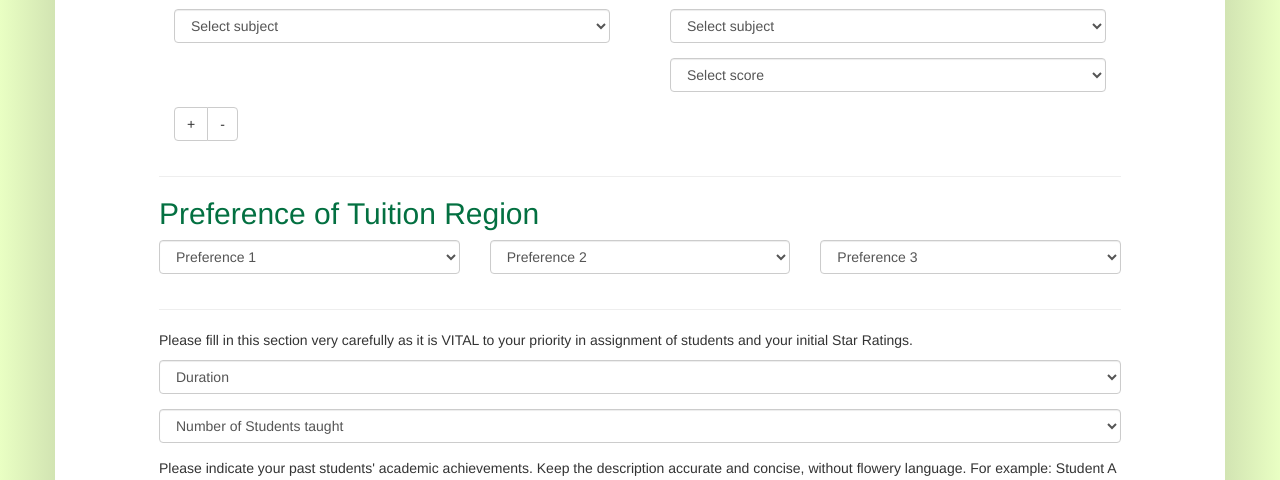
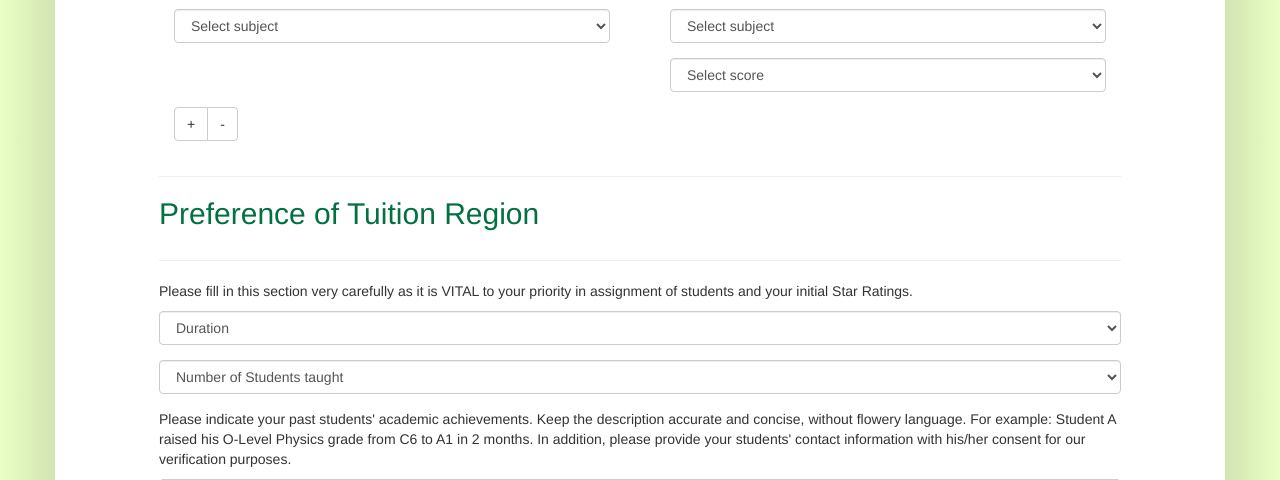
Before and after one commit to liuchang1437/EasyAce, a Django app: page /signup_tutor/ in a window 1280 px wide. Shown: the part 878-1358 px from the top of the page. Run offline with Django 3.2, Linux system fonts and the light colour scheme; some libraries are stand-ins or nearby versions.

Commit message:
modify signup html

```diff
--- a/EasyAce/myView/templates/signup_tutor.html
+++ b/EasyAce/myView/templates/signup_tutor.html
@@ -173,39 +173,50 @@ function validate_form(thisform)
 
       <h1>Preference of Tuition Region</h1>
 			<div class="row">
-			{% if regions %}
-			{% for region in regions %}
+			{% if tutor.tutor_location1  %}
 			<div class="col-xs-4">
 				<div class="form-group">
 					<select class="form-control" id="id_tutor_location_{{ forloop.counter }}" name="tutor_location_{{ forloop.counter }}">
-						<option value="">Preference {{ forloop.counter }}</option>
-						<option value="West" {% if region == "West" %} selected="selected" {% endif %}>West</option>
-						<option value="Central" {% if region == "Central" %} selected="selected" {% endif %}>Central</option>
-						<option value="East" {% if region == "East" %} selected="selected" {% endif %}>East</option>
-						<option value="Northwest" {% if region == "Northwest" %} selected="selected" {% endif %}>NorthWest</option>
-						<option value="North" {% if region == "North" %} selected="selected" {% endif %}>North</option>
-						<option value="Northeast" {% if region == "Northeast" %} selected="selected" {% endif %}>NorthEast</option>
+						<option value="">Preference 1</option>
+						<option value="West" {% if tutor.tutor_location1 == "West" %} selected="selected" {% endif %}>West</option>
+						<option value="Central" {% if  tutor.tutor_location1  == "Central" %} selected="selected" {% endif %}>Central</option>
+						<option value="East" {% if tutor.tutor_location1 == "East" %} selected="selected" {% endif %}>East</option>
+						<option value="Northwest" {% if tutor.tutor_location1 == "Northwest" %} selected="selected" {% endif %}>NorthWest</option>
+						<option value="North" {% if tutor.tutor_location1 == "North" %} selected="selected" {% endif %}>North</option>
+						<option value="Northeast" {% if tutor.tutor_location1 == "Northeast" %} selected="selected" {% endif %}>NorthEast</option>
 					</select>
 				</div>
 			</div>
-			{% endfor %}
 			{% endif %}
-			{% if not regions %}
-			{% for i in "123"|make_list %}
+			{% if tutor.tutor_location2  %}
 			<div class="col-xs-4">
 				<div class="form-group">
-					<select class="form-control" id="id_tutor_location_{{ i }}" name="tutor_location_{{ i }}">
-						<option value="">Preference {{i}}</option>
-						<option value="West">West</option>
-						<option value="Central">Central</option>
-						<option value="East">East</option>
-						<option value="Northwest">NorthWest</option>
-						<option value="North">North</option>
-						<option value="Northeast">NorthEast</option>
+					<select class="form-control" id="id_tutor_location_{{ forloop.counter }}" name="tutor_location_{{ forloop.counter }}">
+						<option value="">Preference 2</option>
+						<option value="West" {% if tutor.tutor_location2 == "West" %} selected="selected" {% endif %}>West</option>
+						<option value="Central" {% if  tutor.tutor_location2  == "Central" %} selected="selected" {% endif %}>Central</option>
+						<option value="East" {% if tutor.tutor_location2 == "East" %} selected="selected" {% endif %}>East</option>
+						<option value="Northwest" {% if tutor.tutor_location2 == "Northwest" %} selected="selected" {% endif %}>NorthWest</option>
+						<option value="North" {% if tutor.tutor_location2 == "North" %} selected="selected" {% endif %}>North</option>
+						<option value="Northeast" {% if tutor.tutor_location2 == "Northeast" %} selected="selected" {% endif %}>NorthEast</option>
 					</select>
 				</div>
 			</div>
-			{% endfor %}
+			{% endif %}
+			{% if tutor.tutor_location3  %}
+			<div class="col-xs-4">
+				<div class="form-group">
+					<select class="form-control" id="id_tutor_location_{{ forloop.counter }}" name="tutor_location_{{ forloop.counter }}">
+						<option value="">Preference 3</option>
+						<option value="West" {% if tutor.tutor_location3 == "West" %} selected="selected" {% endif %}>West</option>
+						<option value="Central" {% if  tutor.tutor_location3  == "Central" %} selected="selected" {% endif %}>Central</option>
+						<option value="East" {% if tutor.tutor_location3 == "East" %} selected="selected" {% endif %}>East</option>
+						<option value="Northwest" {% if tutor.tutor_location3 == "Northwest" %} selected="selected" {% endif %}>NorthWest</option>
+						<option value="North" {% if tutor.tutor_location3 == "North" %} selected="selected" {% endif %}>North</option>
+						<option value="Northeast" {% if tutor.tutor_location3 == "Northeast" %} selected="selected" {% endif %}>NorthEast</option>
+					</select>
+				</div>
+			</div>
 			{% endif %}
 			</div>
       <hr>
@@ -214,13 +225,13 @@ function validate_form(thisform)
       <div class="form-group">
         <select class="form-control" id="id_teach_duration" name="teach_duration">
           <option value="">Duration</option>
-          <option value="Never" {% if tutor.duration == "Never" %} selected="selected" {% endif %}>Never</option>
-          <option value="1 month" {% if tutor.duration == "1 month" %} selected="selected" {% endif %}>1 month</option>
-          <option value="1-3 month" {% if tutor.duration == "1-3 month" %} selected="selected" {% endif %}>1-3 month</option>
-          <option value="3-6 month" {% if tutor.duration == "3-6 month" %} selected="selected" {% endif %}>3-6 month</option>
-          <option value="6-12 month" {% if tutor.duration == "6-12 month" %} selected="selected" {% endif %}>6-12 month</option>
-          <option value=">1 year" {% if tutor.duration == "1 year" %} selected="selected" {% endif %}>>1 year</option>
-          <option value=">2 year" {% if tutor.duration == "2 year" %} selected="selected" {% endif %}>>2 year</option>
+          <option value="Never" {% if tutor.teach_duration == "Never" %} selected="selected" {% endif %}>Never</option>
+          <option value="1 month" {% if tutor.teach_duration == "1 month" %} selected="selected" {% endif %}>1 month</option>
+          <option value="1-3 month" {% if tutor.teach_duration == "1-3 month" %} selected="selected" {% endif %}>1-3 month</option>
+          <option value="3-6 month" {% if tutor.teach_duration == "3-6 month" %} selected="selected" {% endif %}>3-6 month</option>
+          <option value="6-12 month" {% if tutor.teach_duration == "6-12 month" %} selected="selected" {% endif %}>6-12 month</option>
+          <option value=">1 year" {% if tutor.teach_duration == "1 year" %} selected="selected" {% endif %}>>1 year</option>
+          <option value=">2 year" {% if tutor.teach_duration == "2 year" %} selected="selected" {% endif %}>>2 year</option>
         </select>
       </div>
       <div class="form-group">
```
Also changed, not shown: EasyAce/myView/templates/signup_student.html (+8 -8 lines).
